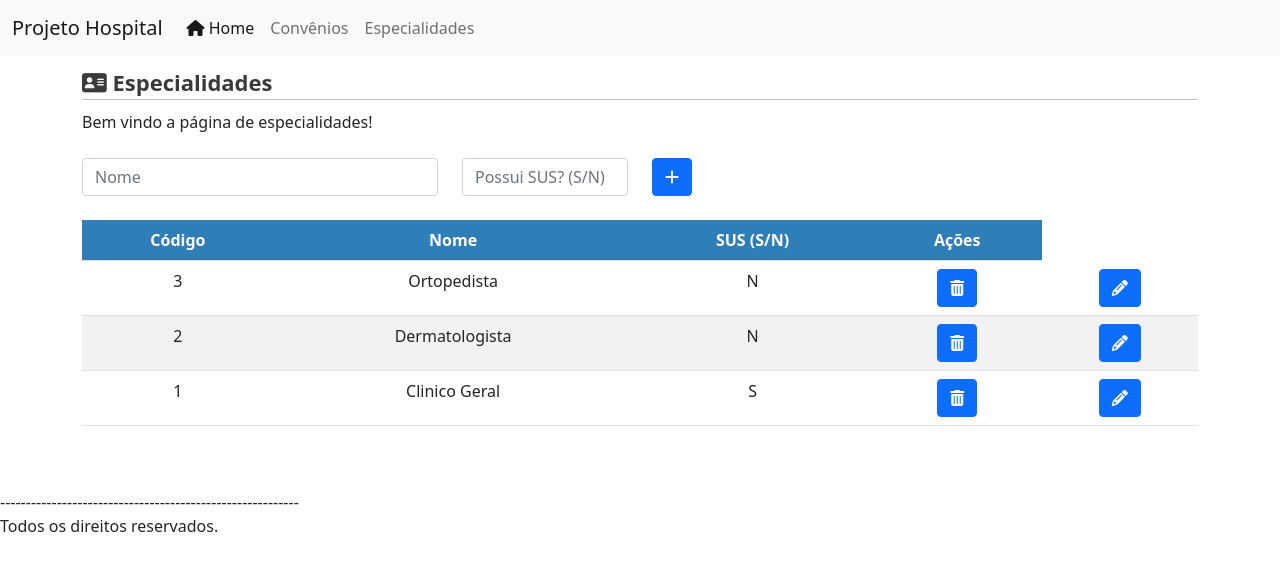
After one commit to FernandoHGodoi/curso_web, a PHP site: page /especialidades.php in a window 1280 px wide. The commit adds this page. Shown: the top 571 px of the page. Run offline with PHP 8.4, Linux system fonts and the light colour scheme; data comes from the database, SQL or seed files in the repository; some libraries are stand-ins or nearby versions.

Commit message:
Add files via upload

```diff
--- a/curso_php/projeto_hospital/cabecalho.php
+++ b/curso_php/projeto_hospital/cabecalho.php
@@ -41,6 +41,9 @@
                 <li class="nav-item">
                 <a class="nav-link" href="convenios.php">Convênios</a>
                 </li>
+                <li class="nav-item">
+                <a class="nav-link" href="especialidades.php">Especialidades</a>
+                </li>
             </ul>
             </div>
         </div>
--- /dev/null
+++ b/curso_php/projeto_hospital/consultas/especialidades/sql_consultar_especialidades.php
@@ -0,0 +1,14 @@
+<?php
+
+    //PRIMEIRO PASSO PARA BUSCAR DADOS
+    //FAZER A CONSULTA DO SELECT
+    $consulta_especialidades = "SELECT cd_especialidade, nm_especialidade, sn_sus
+                           FROM hospital.ESPECIALIDADE
+                           ORDER BY cd_especialidade DESC";
+
+    //SEGUNDO PASSO
+    //JUNTAR AS INFORMACOES DA CONEXAO + A CONSULTA
+    $resultado_especialidades = mysqli_query($conexao, $consulta_especialidades);
+    //OBS a variavel $conexao é a mesma do conexao.php
+
+?>
--- /dev/null
+++ b/curso_php/projeto_hospital/especialidades.php
@@ -0,0 +1,95 @@
+<?php
+
+    include 'cabecalho.php';
+
+?>
+
+<div class="div_titulo"> <h10> <i class="fas fa-address-card"></i> Especialidades </h10> </div>
+
+Bem vindo a página de especialidades!
+</br></br>
+
+<!-- CHAMANDO ALERT COM A SESSAO SE A SESSAO ESTIVER ATIVA -->
+
+<?php
+
+    //SE EXISTIR DADOS NA SESSAO msg_execucao
+    if(isset($_SESSION['msg_execucao'])){
+
+?>
+            <!-- EXIBE A SESSAO NUM ALERT BOOTSTRAP -->
+            <div class="alert alert-primary" role="alert">
+                <?php echo $_SESSION['msg_execucao']; ?>
+            </div>
+
+<?php
+
+            //DEPOIS DE EXIBIR A SESSAO, LIMPA ELA
+            unset($_SESSION['msg_execucao']);
+
+    }
+
+?>
+
+<!-- FORM PARA CADASTRAR ESPECIALIDADE -->
+
+<form method="POST" action="consultas/especialidades/sql_cadastrar_especialidade.php">
+    <div class="row">
+        <div class="col-4">
+            <input class="form-control" type="text" name="frm_nm_especialidade" placeholder="Nome" required>
+        </div>
+        <div class="col-2">
+            <input class="form-control" type="text" name="frm_sn_sus" placeholder="Possui SUS? (S/N)" required>
+        </div>
+        <div class="col-1">
+            <button class="btn btn-primary" type="submit"> <i class="fas fa-plus"></i> </button>
+        </div>
+    </div>
+</form>
+
+</br>
+
+<table class="table table-striped table-hover">
+
+  <!-- PRIMEIRA LINHA (TR) TITULO (TH) -->
+  <tr>
+      <th> Código </th>
+      <th> Nome </th>
+      <th> SUS (S/N) </th>
+      <th> Ações </th>
+  </tr>
+
+    <?php
+
+        //BUSCANDO DADOS DO BANCO DE DADOS
+        include 'consultas/especialidades/sql_consultar_especialidades.php';
+
+        //ESSE INCLUDE VAI ALIMENTAR A VARIAVEL $resultado_especialidades
+        //COM TODOS OS DADOS DAS ESPECIALIDADES
+
+        //EXIBINDO OS RESULTADOS POR LINHA
+        while($row_especialidades = mysqli_fetch_assoc($resultado_especialidades)) {
+
+    ?>
+            <!--CONTEUDO-->
+            <tr>
+                <td> <?php echo $row_especialidades['cd_especialidade']; ?> </td>
+                <td> <?php echo $row_especialidades['nm_especialidade']; ?> </td>
+                <td> <?php echo $row_especialidades['sn_sus']; ?> </td>
+                <td> <form method="POST" action="consultas/especialidades/sql_excluir_especialidade.php">
+                        <input class="form-control" type="number" value="<?php echo $row_especialidades['cd_especialidade']; ?>" name="cd_especialidade" hidden>
+                        <button class="btn btn-primary" type="submit"> <i class="fas fa-trash-alt"></i> </button>
+                    </form>
+                </td>
+                <td> <button type="button" class="btn btn-primary" data-bs-toggle="modal" data-bs-target="#exampleModal"><i class="fas fa-pencil-alt"></i></button> </td>
+            </tr>
+
+   <?php } ?>
+
+</table>
+
+<?php
+
+include 'rodape.php';
+
+?>
```
Also changed, not shown: curso_php/projeto_hospital/consultas/convenios/sql_editar_convenio.php (added, +37 -0 lines), curso_php/projeto_hospital/consultas/convenios/sql_excluir_convenio.php (added, +35 -0 lines), curso_php/projeto_hospital/consultas/especialidades/sql_cadastrar_especialidade.php (added, +40 -0 lines), curso_php/projeto_hospital/consultas/especialidades/sql_excluir_especialidade.php (added, +35 -0 lines), curso_php/projeto_hospital/convenios.php (+40 -3 lines).
